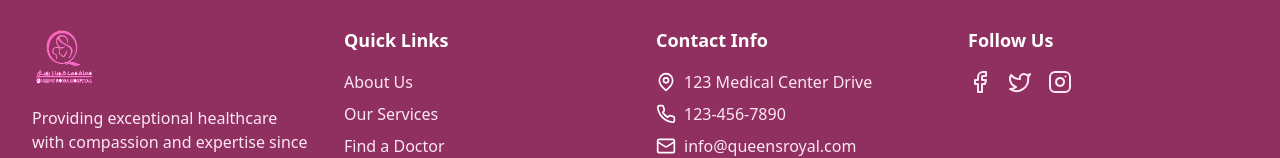
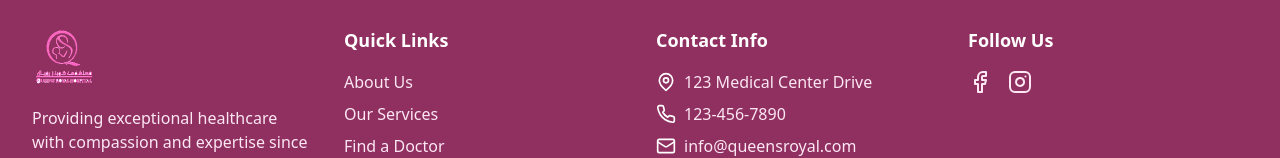
Before and after one commit to bosy232/queens, a React (Vite) app: page / in a window 1280 px wide. Shown: the part 4188-4346 px from the top of the page. Built offline with nearby package versions, Linux system fonts and the light colour scheme.

Commit message:
Add files via upload

```diff
--- a/src/components/Footer.tsx
+++ b/src/components/Footer.tsx
@@ -41,13 +41,10 @@ export default function Footer() {
           <div>
             <h4 className="text-lg font-semibold mb-4">Follow Us</h4>
             <div className="flex space-x-4">
-              <a href="#" className="text-pink-100 hover:text-white">
+              <a href="https://web.facebook.com/QRH.Official" className="text-pink-100 hover:text-white">
                 <Facebook className="w-6 h-6" />
               </a>
-              <a href="#" className="text-pink-100 hover:text-white">
-                <Twitter className="w-6 h-6" />
-              </a>
-              <a href="#" className="text-pink-100 hover:text-white">
+              <a href="https://www.instagram.com/queens_royalhospital/?hl=ar" className="text-pink-100 hover:text-white">
                 <Instagram className="w-6 h-6" />
               </a>
             </div>
```
